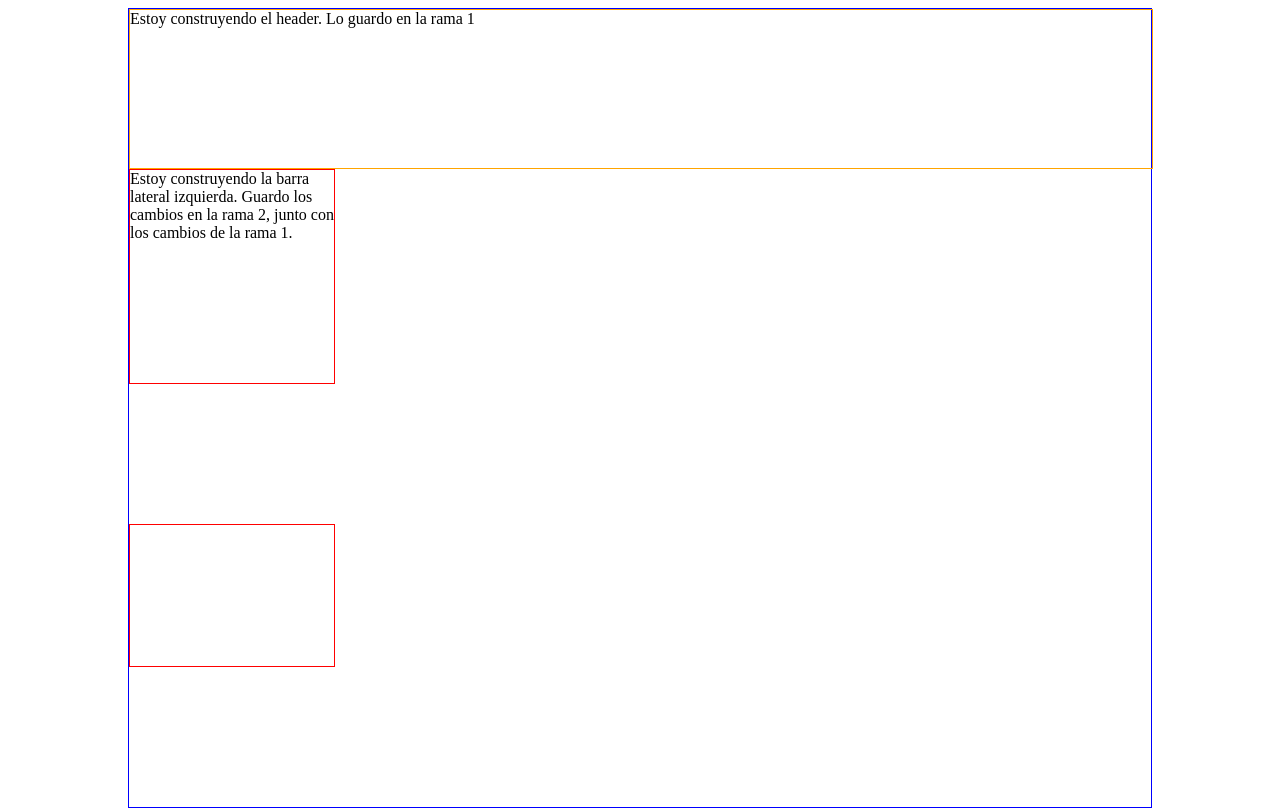
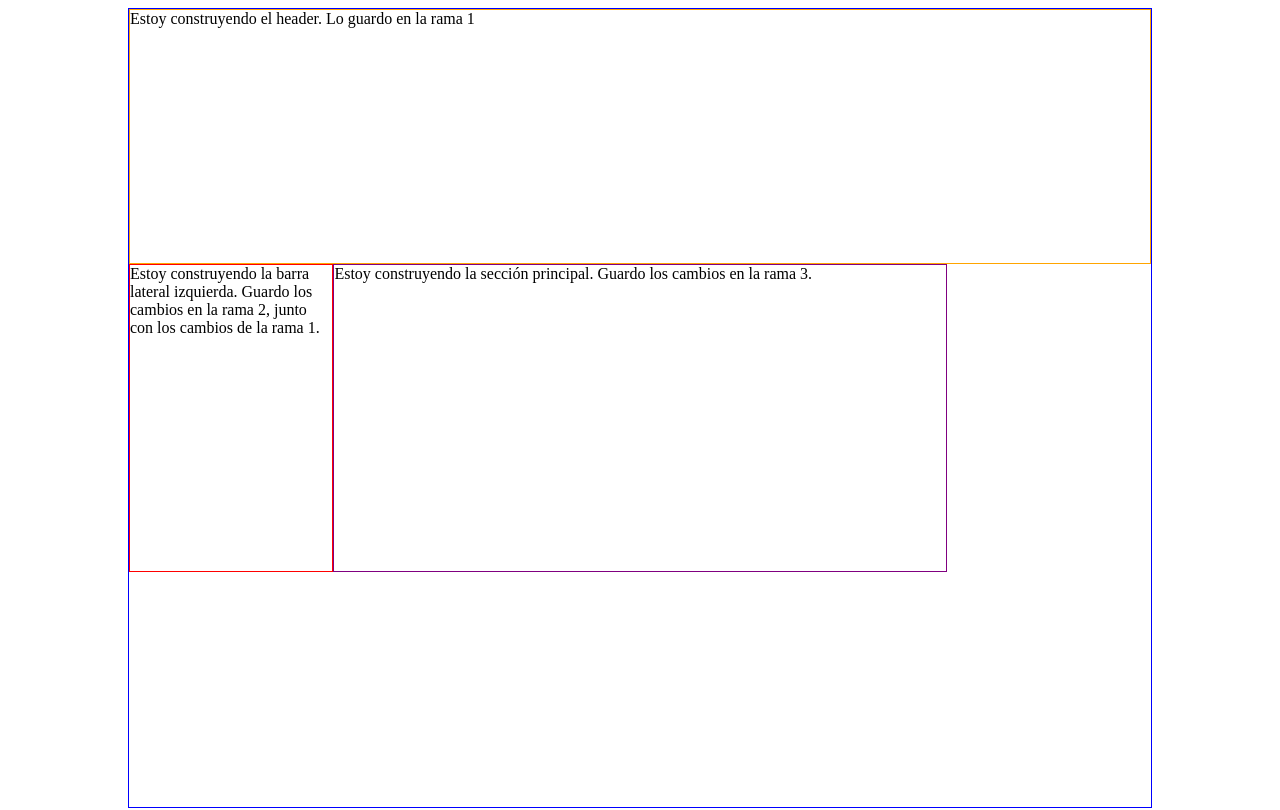
Before and after one commit to SalvaGonzSan/EjercicioRepaso2abril19, a plain HTML site: page index.html in a window 1280 px wide. Drawn offline with Linux system fonts and the light colour scheme.

Commit message:
Versión 1.3 Rama 3

```diff
--- a/estilos/estilos1.scss
+++ b/estilos/estilos1.scss
@@ -4,16 +4,25 @@
     border:1px solid blue;
     box-sizing: border-box;
     display: grid;
+    grid-template-columns: 20% auto 20%;
     margin:0 auto;
     header{
-        width:100%;
+        grid-column: 1 / 4;
         min-height: 15%;
         border:1px solid orange;
+        box-sizing: border-box;
     }
-    aside{
-        width:20%;
+    .aside1{
+        grid-column: 1 / 2;
         min-height:70%;
         border:1px solid red;
+        box-sizing: border-box;
+    }
+    main{
+        grid-column: 2 / 3;
+        min-height: 70%;
+        border:1px solid purple;
+        box-sizing: border-box;
     }
 
 }
--- a/index.html
+++ b/index.html
@@ -12,8 +12,8 @@
 <body>
     <div class="contenedor">
         <header>Estoy construyendo el header. Lo guardo en la rama 1</header>
-        <aside>Estoy construyendo la barra lateral izquierda. Guardo los cambios en la rama 2, junto con los cambios de la rama 1.</aside>
-        <main></main>
+        <aside class="aside1">Estoy construyendo la barra lateral izquierda. Guardo los cambios en la rama 2, junto con los cambios de la rama 1.</aside>
+        <main>Estoy construyendo la sección principal. Guardo los cambios en la rama 3.</main>
         <aside></aside>
         <footer></footer>
     </div>
```
Also changed, not shown: estilos/estilos1.css, 1 other file.
